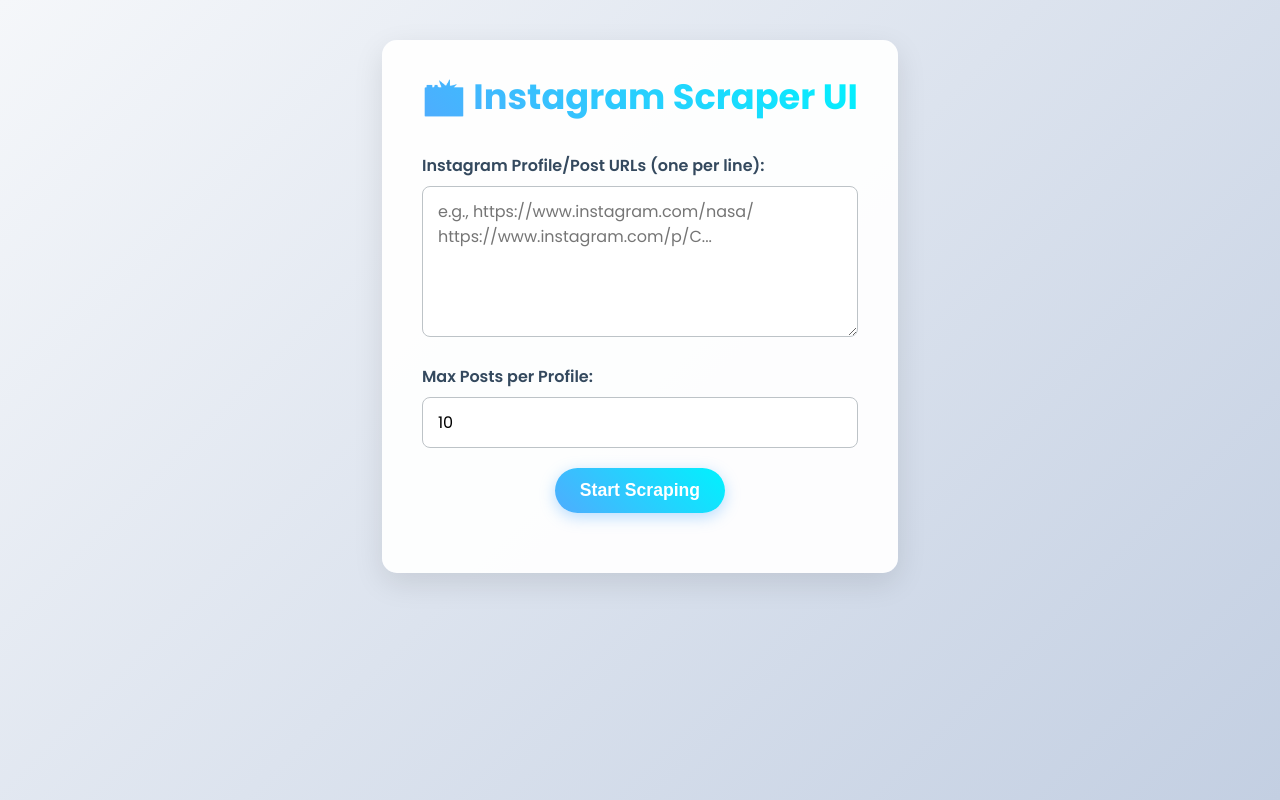
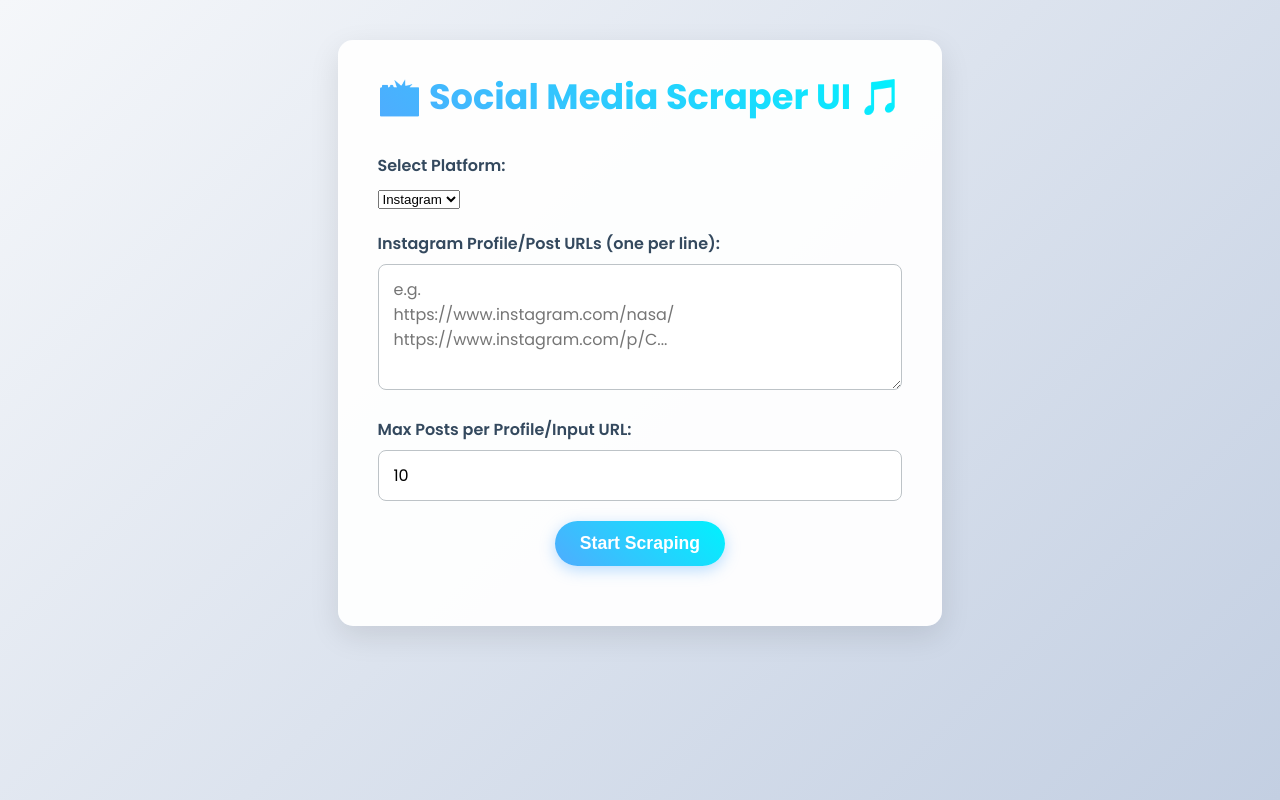
Before and after one commit to flashkid11/instagram-scraper-api, a React (Create React App) app in the folder instagram-scraper-frontend/: page / in a window 1280 px wide. Built offline with nearby package versions, Linux system fonts and the light colour scheme; no server answers.

Commit message:
tiktok function

```diff
--- a/instagram-scraper-frontend/src/App.js
+++ b/instagram-scraper-frontend/src/App.js
@@ -2,91 +2,108 @@
 import React, { useState, useRef, useCallback } from 'react';
 import InputForm from './components/InputForm';
 import ResultsTable from './components/ResultsTable';
-import DownloadOptions from './components/DownloadOptions'; // Renamed/New component
+import DownloadOptions from './components/DownloadOptions';
 import './App.css';
 
-const BACKEND_API_URL = process.env.REACT_APP_API_URL || 'http://localhost:5000/api/scrape';
+// Backend base URL (adjust if needed, e.g., different port)
+const BACKEND_BASE_URL = process.env.REACT_APP_API_URL || 'http://localhost:5000/api/scrape';
 
-// Define loading stages
 const LOADING_STAGES = {
     INITIALIZING: "Initializing scraper...",
-    SENDING: "Sending request to Apify...",
+    SENDING: "Sending request...",
     WAITING: "Waiting for Apify results (this may take a while)...",
     PROCESSING: "Processing received data...",
     CANCELLING: "Attempting to cancel request...",
 };
 
 function App() {
+    // --- State ---
+    const [platform, setPlatform] = useState('instagram'); // 'instagram' or 'tiktok'
+
+    // Instagram state
     const [urls, setUrls] = useState('');
     const [limit, setLimit] = useState(10);
+
+    // TikTok state
+    const [hashtags, setHashtags] = useState(''); // Comma-separated string from input
+    const [resultsPerPage, setResultsPerPage] = useState(100); // Default for TikTok
+
+    // Common state
     const [csvData, setCsvData] = useState('');
-    const [jsonData, setJsonData] = useState(null); // State for raw JSON data
+    const [jsonData, setJsonData] = useState(null);
     const [filename, setFilename] = useState('');
-    const [jsonFilename, setJsonFilename] = useState(''); // State for JSON filename suggestion
+    const [jsonFilename, setJsonFilename] = useState('');
     const [isLoading, setIsLoading] = useState(false);
-    const [loadingStage, setLoadingStage] = useState(null); // State for granular message
+    const [loadingStage, setLoadingStage] = useState(null);
     const [error, setError] = useState(null);
     const [message, setMessage] = useState('');
 
-    // Ref to hold the AbortController
     const abortControllerRef = useRef(null);
 
+    // --- Scrape Handler ---
     const handleScrapeSubmit = useCallback(async () => {
-        // --- Reset state ---
         setIsLoading(true);
         setError(null);
         setCsvData('');
-        setJsonData(null); // Reset JSON data
+        setJsonData(null);
         setFilename('');
         setJsonFilename('');
         setMessage('');
         setLoadingStage(LOADING_STAGES.INITIALIZING);
 
-        // --- Prepare request ---
-        const urlList = urls.split('\n')
-            .map(url => url.trim())
-            .filter(url => url !== '');
+        // Determine endpoint and payload based on platform
+        let apiUrl = '';
+        let payload = {};
+        let inputDescription = ''; // For logging
 
-        if (urlList.length === 0) {
-            setError("Please enter at least one valid Instagram URL.");
-            setIsLoading(false);
-            setLoadingStage(null);
-            return;
+        if (platform === 'instagram') {
+            apiUrl = `${BACKEND_BASE_URL}/instagram`;
+            const urlList = urls.split('\n').map(url => url.trim()).filter(url => url !== '');
+            if (urlList.length === 0) {
+                setError("Please enter at least one valid Instagram URL.");
+                setIsLoading(false); setLoadingStage(null); return;
+            }
+            payload = { urls: urlList, limit: limit };
+            inputDescription = `URLs: ${urlList.slice(0, 2).join(', ')}... Limit: ${limit}`; // Log snippet
+
+        } else if (platform === 'tiktok') {
+            apiUrl = `${BACKEND_BASE_URL}/tiktok`;
+            // Split comma-separated hashtags, trim whitespace, filter empty
+            const hashtagList = hashtags.split(',')
+                                    .map(tag => tag.trim())
+                                    .filter(tag => tag !== '');
+            if (hashtagList.length === 0) {
+                setError("Please enter at least one valid TikTok hashtag.");
+                setIsLoading(false); setLoadingStage(null); return;
+            }
+            payload = { hashtags: hashtagList, resultsPerPage: resultsPerPage };
+            inputDescription = `Hashtags: ${hashtagList.join(', ')} Results/Page: ${resultsPerPage}`;
+        } else {
+            setError("Invalid platform selected.");
+            setIsLoading(false); setLoadingStage(null); return;
         }
 
-        // --- Setup AbortController ---
         abortControllerRef.current = new AbortController();
         const signal = abortControllerRef.current.signal;
 
         setLoadingStage(LOADING_STAGES.SENDING);
-        console.log("Sending URLs:", urlList, "Limit:", limit);
+        console.log(`Sending ${platform} request to ${apiUrl} with payload:`, payload);
+        console.log(`Input Details: ${inputDescription}`);
+
 
         try {
-            const response = await fetch(BACKEND_API_URL, {
+            const response = await fetch(apiUrl, {
                 method: 'POST',
-                headers: {
-                    'Content-Type': 'application/json',
-                },
-                body: JSON.stringify({
-                    urls: urlList,
-                    limit: limit
-                }),
-                signal: signal, // Pass the signal to fetch
+                headers: { 'Content-Type': 'application/json' },
+                body: JSON.stringify(payload),
+                signal: signal,
             });
 
-            // Check if the request was aborted before proceeding
-            if (signal.aborted) {
-                 // Error already set by handleCancelRequest
-                 // console.log("Fetch aborted by user.");
-                 return;
-            }
+            if (signal.aborted) return;
 
-            setLoadingStage(LOADING_STAGES.WAITING); // Might move this before fetch if backend is slow to respond initially
-
-            const data = await response.json(); // Try to parse JSON regardless of status
-
-            if (signal.aborted) return; // Check again after await
-
+            setLoadingStage(LOADING_STAGES.WAITING);
+            const data = await response.json();
+            if (signal.aborted) return;
             setLoadingStage(LOADING_STAGES.PROCESSING);
 
             if (!response.ok) {
@@ -94,78 +111,65 @@
                 throw new Error(data.error || `HTTP error! Status: ${response.status}`);
             }
 
-            // --- Success ---
             console.log("API Success Response:", data);
-            setMessage(data.message || 'Scraping successful!');
-            if (data.csvData) {
-                setCsvData(data.csvData);
-                setFilename(data.filename || 'download.csv');
-            } else {
-                // Handle cases with success message but no actual data (e.g., no posts found)
-                setCsvData('');
-                setFilename('');
-            }
-             // Store JSON data if available (from backend modification)
-             if (data.jsonData) {
-                setJsonData(data.jsonData);
-                setJsonFilename(data.jsonFilename || 'download.json');
-            } else {
-                setJsonData(null);
-                setJsonFilename('');
-            }
+            setMessage(data.message || `Scraping successful for ${platform}!`);
+            setCsvData(data.csvData || '');
+            setJsonData(data.jsonData || null); // Store JSON data
+            setFilename(data.filename || `${platform}_download.csv`);
+            setJsonFilename(data.jsonFilename || `${platform}_download.json`);
 
         } catch (err) {
             if (err.name === 'AbortError') {
                 console.log('Fetch aborted');
                 setError('Request cancelled by user.');
-                // Keep isLoading true briefly so cancel message shows
-                setTimeout(() => setIsLoading(false), 500);
+                setTimeout(() => setIsLoading(false), 500); // Show message briefly
             } else {
                 console.error("Error during fetch or processing:", err);
-                setError(err.message || 'Failed to fetch data. Check console & backend.');
-                setCsvData('');
-                setJsonData(null);
-                setFilename('');
-                setJsonFilename('');
-                setIsLoading(false); // Ensure loading stops on other errors
+                setError(err.message || `Failed to fetch ${platform} data. Check console & backend.`);
+                setCsvData(''); setJsonData(null); setFilename(''); setJsonFilename('');
+                setIsLoading(false);
             }
         } finally {
-             // Only set isLoading to false if it wasn't an AbortError we're briefly showing message for
              if (abortControllerRef.current && !abortControllerRef.current.signal.aborted) {
                 setIsLoading(false);
              }
-             setLoadingStage(null); // Clear loading stage message
-             abortControllerRef.current = null; // Clear the controller ref
+             setLoadingStage(null);
+             abortControllerRef.current = null;
         }
-    }, [urls, limit]); // Dependencies for useCallback
+    // Include all relevant state variables in dependencies
+    }, [platform, urls, limit, hashtags, resultsPerPage]);
 
     const handleCancelRequest = () => {
         if (abortControllerRef.current) {
-            setLoadingStage(LOADING_STAGES.CANCELLING); // Update stage
-            abortControllerRef.current.abort(); // Abort the fetch
+            setLoadingStage(LOADING_STAGES.CANCELLING);
+            abortControllerRef.current.abort();
             console.log("Cancel requested");
-            // Error state will be set in the catch block of handleScrapeSubmit
         }
     };
 
     return (
         <div className="App">
-            <h1>📸 Instagram Scraper UI</h1>
+            <h1>📸 Social Media Scraper UI 🎵</h1> {/* Updated Title */}
 
             <InputForm
+                platform={platform}
+                setPlatform={setPlatform}
                 urls={urls}
                 setUrls={setUrls}
                 limit={limit}
                 setLimit={setLimit}
+                hashtags={hashtags}
+                setHashtags={setHashtags}
+                resultsPerPage={resultsPerPage}
+                setResultsPerPage={setResultsPerPage}
                 onSubmit={handleScrapeSubmit}
                 isLoading={isLoading}
             />
 
-            {/* --- Loading / Status Display --- */}
+            {/* --- Status Display --- */}
             {isLoading && (
                 <div className="status-container">
                     <div className="loading-indicator">{loadingStage || 'Loading...'}</div>
-                    {/* Show Cancel button only while actively loading and controller exists */}
                     {loadingStage !== LOADING_STAGES.CANCELLING && abortControllerRef.current && (
                         <button onClick={handleCancelRequest} className="cancel-button">
                             Cancel
@@ -177,13 +181,11 @@
             {message && !error && !isLoading && <div className="success-message">{message}</div>}
 
             {/* --- Results & Download --- */}
-            {/* Pass both CSV and JSON data to ResultsTable */}
-            {/* ResultsTable now primarily uses jsonData for table features if available */}
-            {(csvData || (jsonData && jsonData.length > 0)) && !isLoading && !error && (
-              <ResultsTable csvData={csvData} jsonData={jsonData} />
-            )}
-
-            {/* Pass data needed for downloads */}
+             {/* Pass platform and jsonData to ResultsTable */}
+            {(jsonData && jsonData.length > 0) && !isLoading && !error && (
+              <ResultsTable jsonData={jsonData} platform={platform} />
+             )}
+            {/* Pass necessary data for downloads */}
             <DownloadOptions
                 csvData={csvData}
                 jsonData={jsonData}
--- a/instagram-scraper-frontend/src/components/InputForm.js
+++ b/instagram-scraper-frontend/src/components/InputForm.js
@@ -1,53 +1,107 @@
 // src/components/InputForm.js
 import React from 'react';
-import './InputForm.css'; // We'll create this CSS file next
+import './InputForm.css';
 
-function InputForm({ urls, setUrls, limit, setLimit, onSubmit, isLoading }) {
-  const handleUrlChange = (event) => {
-    setUrls(event.target.value);
+function InputForm({
+    platform,         // New: 'instagram' or 'tiktok'
+    setPlatform,      // New: Function to set platform
+    urls,             // Existing: For Instagram
+    setUrls,          // Existing
+    limit,            // Existing
+    setLimit,         // Existing
+    hashtags,         // New: For TikTok
+    setHashtags,      // New
+    resultsPerPage,   // New: For TikTok
+    setResultsPerPage,// New
+    onSubmit,         // Existing
+    isLoading         // Existing
+}) {
+
+    const handlePlatformChange = (event) => {
+        setPlatform(event.target.value);
     };
 
-  const handleLimitChange = (event) => {
-    const value = parseInt(event.target.value, 10);
-    setLimit(value >= 1 ? value : 1); // Ensure limit is at least 1
-  };
-
-  const handleSubmit = (event) => {
-    event.preventDefault(); // Prevent default form submission
-    if (!urls.trim()) {
-        alert("Please enter at least one Instagram URL.");
-        return;
-    }
-    onSubmit(); // Call the submit handler passed from App
+    const handleHashtagChange = (event) => {
+         // Store as comma-separated string for simplicity in input field
+         setHashtags(event.target.value);
     };
 
     return (
-    <form onSubmit={handleSubmit} className="input-form">
+        <form onSubmit={(e) => { e.preventDefault(); onSubmit(); }} className="input-form">
+            {/* Platform Selector */}
+            <div className="form-group platform-selector">
+                <label htmlFor="platform">Select Platform:</label>
+                <select id="platform" value={platform} onChange={handlePlatformChange} disabled={isLoading}>
+                    <option value="instagram">Instagram</option>
+                    <option value="tiktok">TikTok</option>
+                </select>
+            </div>
+
+            {/* Conditional Inputs */}
+            {platform === 'instagram' && (
+                <>
                     <div className="form-group">
                         <label htmlFor="urls">Instagram Profile/Post URLs (one per line):</label>
                         <textarea
                             id="urls"
                             value={urls}
-          onChange={handleUrlChange}
-          placeholder="e.g., https://www.instagram.com/nasa/
+                            onChange={(e) => setUrls(e.target.value)}
+                            rows="4"
+                            placeholder="e.g.
+https://www.instagram.com/nasa/
 https://www.instagram.com/p/C..."
-          rows={5}
+                            disabled={isLoading}
                             required
-          disabled={isLoading}
                         />
                     </div>
                     <div className="form-group">
-        <label htmlFor="limit">Max Posts per Profile:</label>
+                        <label htmlFor="limit">Max Posts per Profile/Input URL:</label>
                         <input
+                            id="limit"
                             type="number"
-            id="limit"
+                            min="1"
                             value={limit}
-            onChange={handleLimitChange}
-            min="1"
+                            onChange={(e) => setLimit(Math.max(1, parseInt(e.target.value, 10) || 1))}
                             disabled={isLoading}
+                            required
                         />
                     </div>
-      <button type="submit" className="submit-button" disabled={isLoading}>
+                </>
+            )}
+
+            {platform === 'tiktok' && (
+                <>
+                    <div className="form-group">
+                        <label htmlFor="hashtags">TikTok Hashtags (comma-separated):</label>
+                        <input
+                            id="hashtags"
+                            type="text"
+                            value={hashtags}
+                            onChange={handleHashtagChange}
+                            placeholder="e.g. fyp, tech, funnyvideos"
+                            disabled={isLoading}
+                            required
+                        />
+                    </div>
+                    <div className="form-group">
+                         {/* Using 'resultsPerPage' to match TikTok actor input */}
+                        <label htmlFor="resultsPerPage">Results Per Page (per Hashtag):</label>
+                        <input
+                            id="resultsPerPage"
+                            type="number"
+                            min="1"
+                            // max="1000" // Actor might have a limit
+                            value={resultsPerPage}
+                            onChange={(e) => setResultsPerPage(Math.max(1, parseInt(e.target.value, 10) || 1))}
+                            disabled={isLoading}
+                            required
+                        />
+                    </div>
+                </>
+            )}
+
+
+            <button type="submit" disabled={isLoading} className="submit-button">
                 {isLoading ? 'Scraping...' : 'Start Scraping'}
             </button>
         </form>
```
Also changed, not shown: 1 other file (tests, documents, lock files or other folders). Lines whose indentation alone changed are shown as unchanged.
